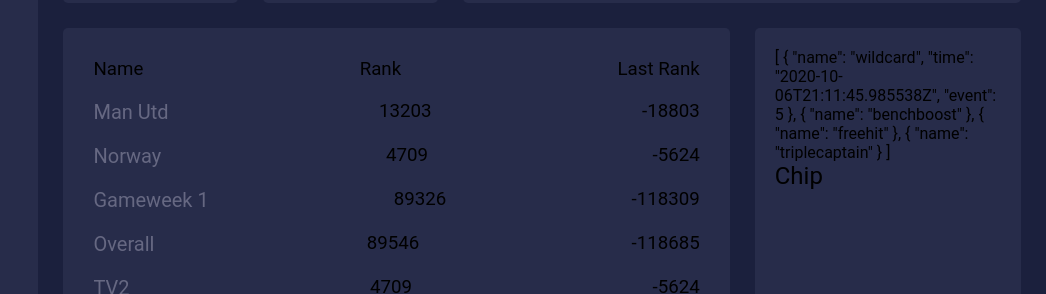
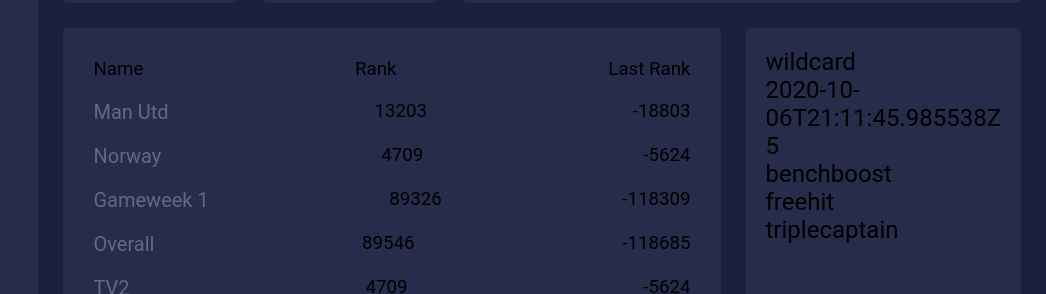
Before and after one commit to nesadrian/fpl-analysis-tool, a Vue app: page / in a window 1280 px wide. Shown: the part 450-744 px from the top of the page, without its empty margins (234-1280 px from the left). Built offline with nearby package versions, Linux system fonts and the light colour scheme; no server answers.

Commit message:
Add chip props

```diff
--- a/src/components/Chip.vue
+++ b/src/components/Chip.vue
@@ -1,11 +1,15 @@
 <template>
-  <h1>Chip</h1>
+  <h1>{{ name }}</h1>
+  <h1>{{ timePlayed }}</h1>
+  <h1>{{ gameweekPlayed }}</h1>
 </template>
 
 <script>
 export default {
   props: {
-    chip: Object
+    name: String,
+    timePlayed: String,
+    gameweekPlayed: Number
   }
 }
 </script>
--- a/src/components/Chips.vue
+++ b/src/components/Chips.vue
@@ -1,7 +1,8 @@
 <template>
   <section className="chips-container main__card">
-    {{ chips }}
-    <Chip />
+    <li v-for="chip in chips" :key="chip.name">
+      <Chip :name="chip.name" :timePlayed="chip.time" :gameweekPlayed="chip.event" />
+    </li>
   </section>
 </template>
 
```
